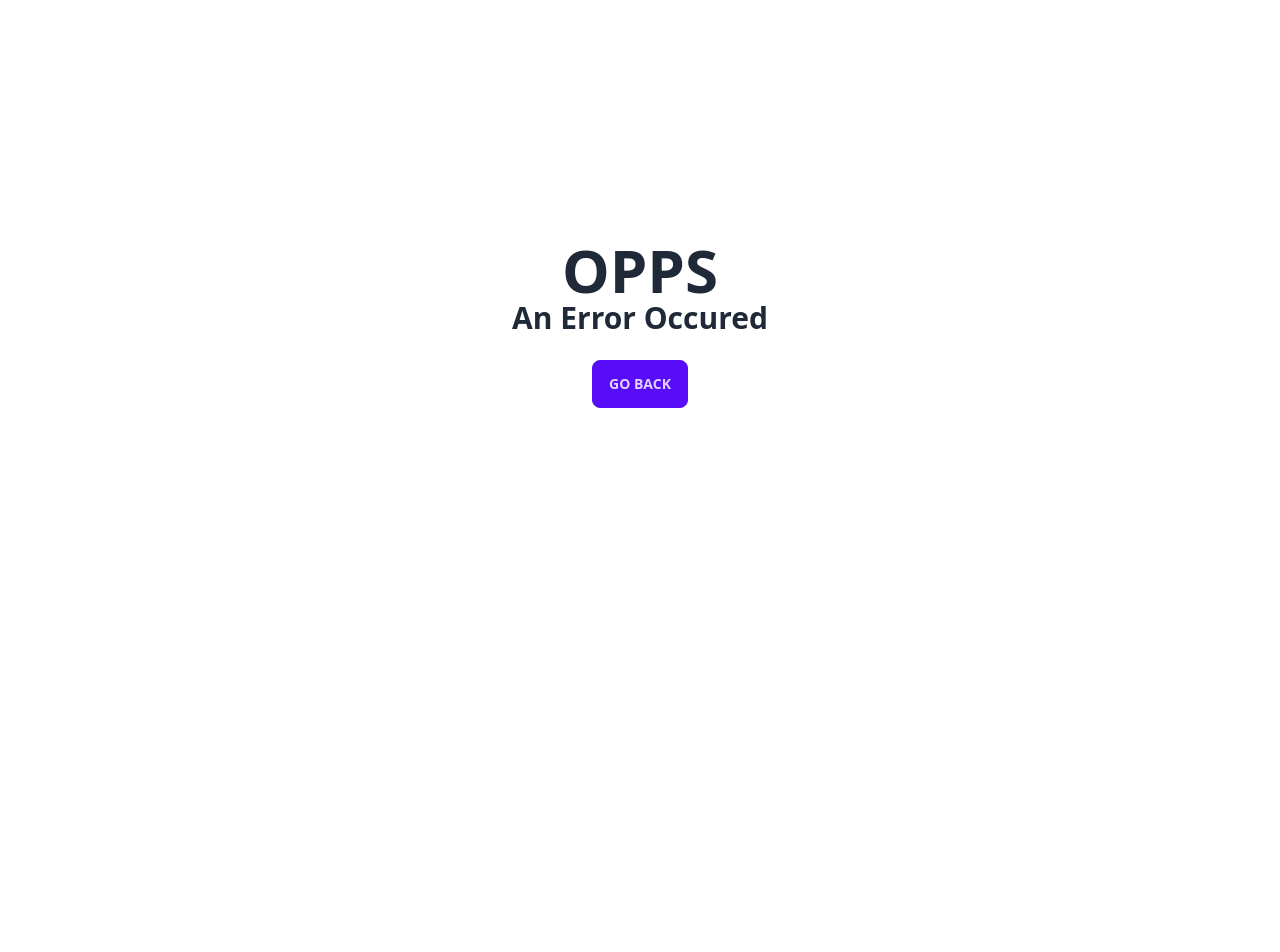
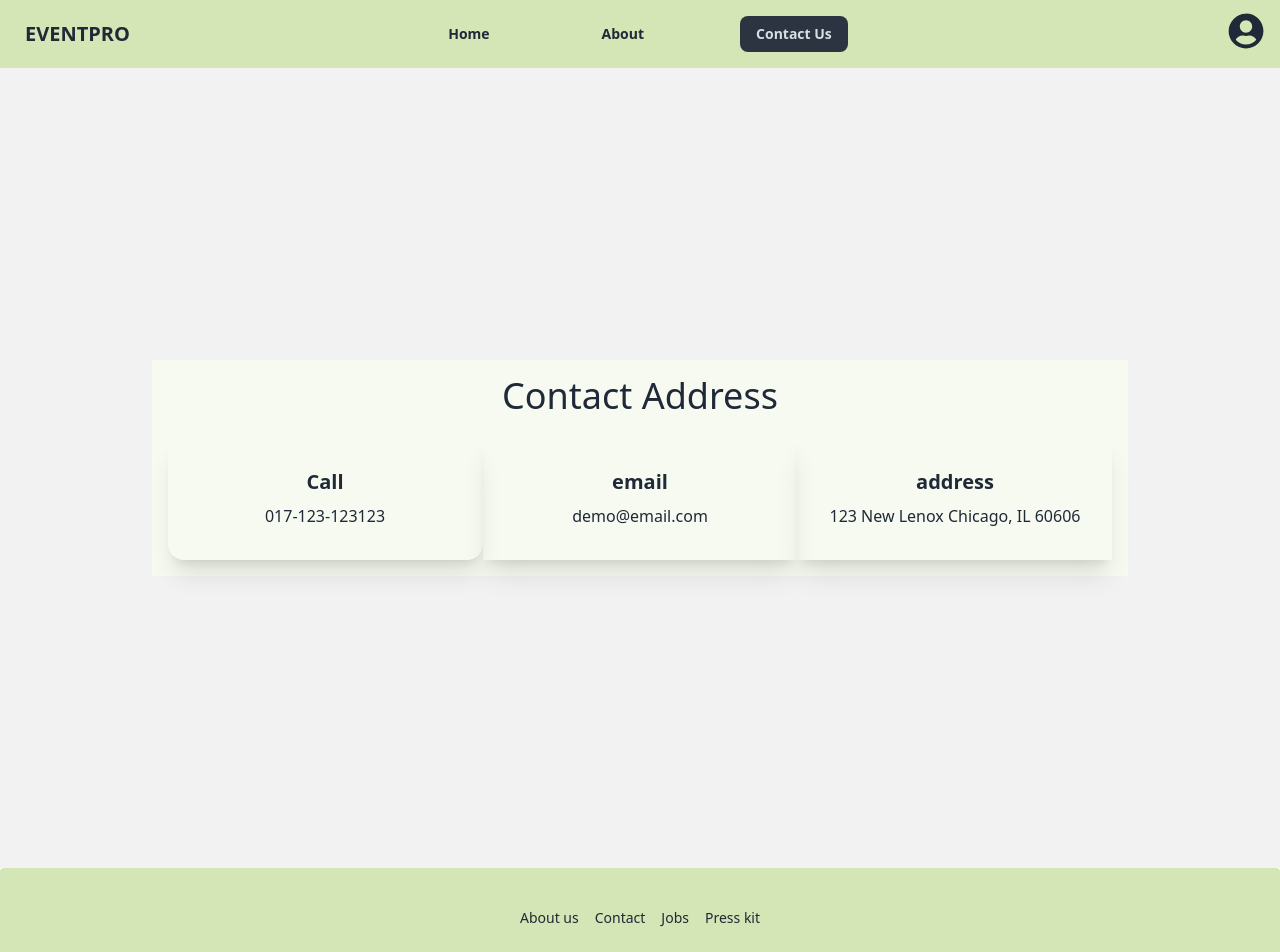
Before and after one commit to moshiur-rahman-mirage/event-management-ph, a React (Vite) app: page /contact in a window 1280 px wide. Shown: the top 952 px of the page. Before the commit the page ends 800 px from the top, so only its background shows below. Built offline with nearby package versions, Linux system fonts and the light colour scheme; no server answers.

Commit message:
about us, contacts section added. made change in navbar

```diff
--- a/src/Component/Carousel/Carousell.jsx
+++ b/src/Component/Carousel/Carousell.jsx
@@ -22,7 +22,7 @@ function Carousell() {
       <Slider {...settings}>
         <div className="row">
           <img
-            src="https://i.ibb.co/qss4KhF/handheld.jpg"
+            src="https://i.ibb.co/fpQFkgZ/alvaro-cvg-m-W8-IZd-X7n8-E-unsplash.jpg"
             className="slide_img col-lg-12"
             alt="Responsive img"
 
@@ -32,7 +32,7 @@ function Carousell() {
         </div>
         <div>
           <img
-              src="https://i.ibb.co/qss4KhF/handheld.jpg"
+              src="https://i.ibb.co/5TZLq4x/toa-heftiba-TVQFl9-R-MLQ-unsplash.jpg"
             className="slide_img col-lg-12"
             alt="Responsive img"
           />
@@ -40,7 +40,7 @@ function Carousell() {
         </div>
         <div>
           <img
-              src="https://i.ibb.co/qss4KhF/handheld.jpg"
+              src="https://i.ibb.co/5TZLq4x/toa-heftiba-TVQFl9-R-MLQ-unsplash.jpg"
             className="slide_img col-lg-12"
             alt="Responsive img"
           />
--- /dev/null
+++ b/src/Component/Contacts/Contacts.jsx
@@ -0,0 +1,52 @@
+import React from 'react';
+import Navbar from '../../pages/Shared/Navbar/Navbar';
+import Footer from '../Footer/Footer';
+
+const Contacts = () => {
+    return (
+        <div className='min-h-screen '>
+            <div className="flex sticky top-0 z-10 bg-littledark ">
+                <Navbar></Navbar>
+            </div>
+
+            <div className="hero min-h-screen bg-base-200">
+                <div className="hero-content bg-tea-green text-center">
+                    <div className=" flex items-center flex-col bg-tea-green gap-5">
+
+                        <div className='text-4xl'>Contact Address</div>
+                        <div className='grid md:grid-cols-3 sm:grid-cols-1'>
+                            <div className="card  shadow-xl">
+                                <div className="card-body items-center text-center">
+                                    <h2 className="card-title">Call</h2>
+                                    <p>017-123-123123</p>
+
+                                </div>
+                            </div>
+                            <div className="car  shadow-xl">
+                                <div className="card-body items-center text-center">
+                                    <h2 className="card-title">email</h2>
+                                    <p>demo@email.com</p>
+
+                                </div>
+                            </div>
+                            <div className="car  shadow-xl">
+                                <div className="card-body items-center text-center">
+                                    <h2 className="card-title">address</h2>
+                                    <p>123 New Lenox
+                                        Chicago, IL 60606</p>
+
+                                </div>
+                            </div>
+                        </div>
+                    </div>
+                </div>
+            </div>
+
+
+
+            <Footer />
+        </div>
+    );
+};
+
+export default Contacts;
--- a/src/Component/Footer/Footer.jsx
+++ b/src/Component/Footer/Footer.jsx
@@ -1,5 +1,6 @@
 import React, { useContext } from 'react';
 import { AuthContext } from '../../providers/AuthProvider';
+import { Link } from 'react-router-dom';
 
 const Footer = () => {
 
@@ -8,10 +9,10 @@ const Footer = () => {
         <div className='min-h-[10vh]'>
             <footer className="footer footer-center p-10 bg-littledark text-base-content rounded">
   <nav className="grid grid-flow-col gap-4">
-    <a className="link link-hover">About us</a>
-    <a className="link link-hover">Contact</a>
-    <a className="link link-hover">Jobs</a>
-    <a className="link link-hover">Press kit</a>
+    <Link to="/about" className="link link-hover">About us</Link>
+    <Link to="/contact" className="link link-hover">Contact</Link>
+    <Link to="/" className="link link-hover">Jobs</Link>
+    <Link to="/" className="link link-hover">Press kit</Link>
   </nav>
   <nav>
     <div className="grid grid-flow-col gap-4">
--- a/src/pages/Shared/Navbar/Navbar.jsx
+++ b/src/pages/Shared/Navbar/Navbar.jsx
@@ -16,17 +16,21 @@ const Navbar = () => {
         <li className="mx-10"><NavLink to="/contact">Contact Us</NavLink></li>
 
     </>
-
-
     return (
       <div className=" min-h-[8vh] navbar max-w-7xl mx-auto md:items-center font-semibold  sticky top-0 z-10">
   <div className="navbar-start">
-                <NavLink to="/">  {brand}</NavLink>
-
-
+    <div className="dropdown">
+      <label tabIndex={0} className="btn btn-ghost lg:hidden">
+        <svg xmlns="http://www.w3.org/2000/svg" className="h-5 w-5" fill="none" viewBox="0 0 24 24" stroke="currentColor"><path strokeLinecap="round" strokeLinejoin="round" strokeWidth="2" d="M4 6h16M4 12h8m-8 6h16" /></svg>
+      </label>
+      <ul tabIndex={0} className="menu menu-sm dropdown-content mt-3 z-[1] p-2 shadow bg-tea-green rounded-box w-52">
+      {navLinks}
+      </ul>
     </div>
-            <div className="navbar-center flex">
-                <ul className="menu menu-horizontal px-5">
+    <a className="btn btn-ghost normal-case text-xl">{brand}</a>
+  </div>
+  <div className="navbar-center hidden lg:flex">
+    <ul className="menu menu-horizontal px-1">
     {navLinks}
     </ul>
   </div>
@@ -65,23 +69,9 @@ const Navbar = () => {
                     </ul>
                 </div>
 
-
-
-
-
-
-
-                {/* <ul className="menu menu-horizontal px-5">
-                    {
-                        user ?
-                            <li><button onClick={handleSignOut}>Sign Out</button></li>
-                            :
-                            <li><NavLink to="/login">Login</NavLink></li>
-                    }
-                </ul> */}
 </div>
 </div>
+
 );
 };
-
 export default Navbar;
--- a/src/routes/Routes.jsx
+++ b/src/routes/Routes.jsx
@@ -7,6 +7,7 @@ import PrivateRoute from "./PrivateRoute";
 import Categorydetails from "../Component/Categorydetails/Categorydetails";
 import ErrorPage from "../Errorpage";
 import About from "../Component/About/About";
+import Contacts from "../Component/Contacts/Contacts";
 
 const router = createBrowserRouter([
     {
@@ -34,6 +35,10 @@ const router = createBrowserRouter([
             {
                 path:'/about',
                 element:<About/>
+            },
+            {
+                path:'/contact',
+                element:<Contacts/>
             }
         ]
     }
```
Lines whose indentation alone changed are shown as unchanged.
